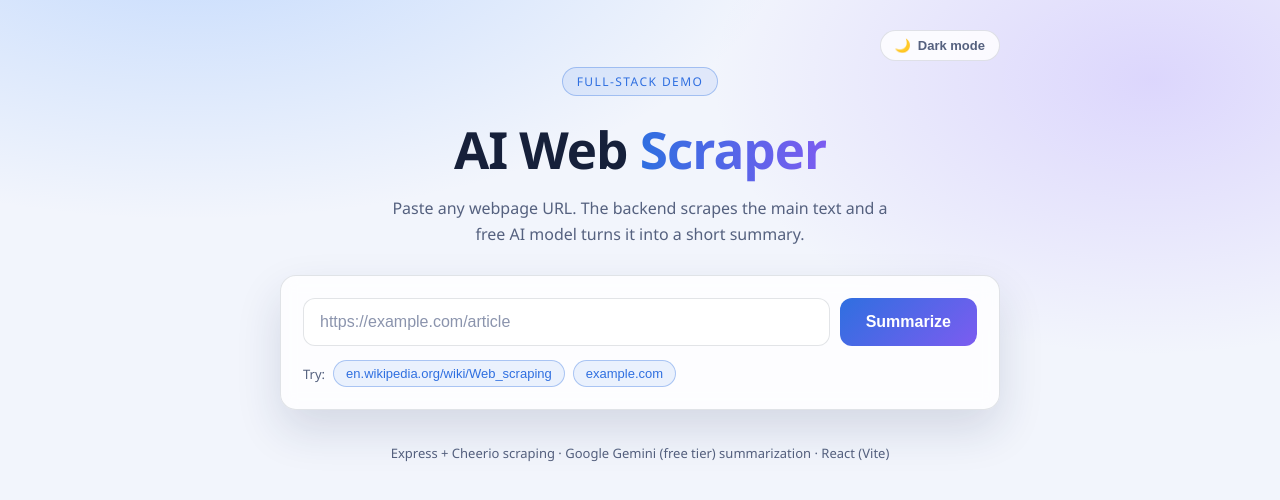
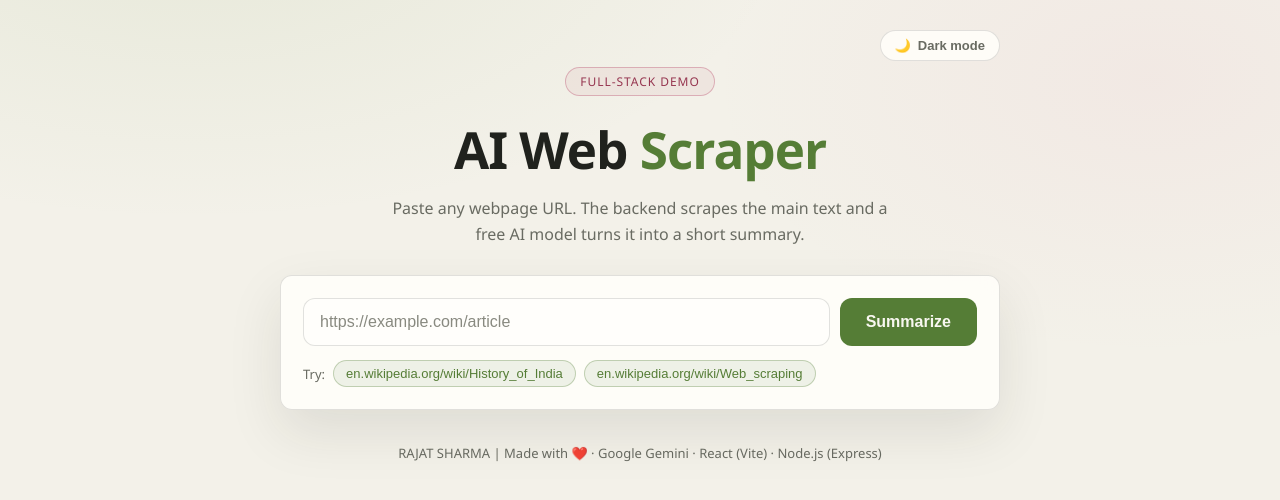
Before and after one commit to imrajat-sharma/ai-web-scraper, a React (Vite) app in the folder frontend/: page / in a window 1280 px wide. Shown: the top 500 px of the page. Built offline with nearby package versions, Linux system fonts and the light colour scheme.

Commit message:
UI layout changed

```diff
--- a/frontend/src/App.jsx
+++ b/frontend/src/App.jsx
@@ -1,32 +1,32 @@
-import { useEffect, useState } from 'react';
+import { useEffect, useState } from "react";
 
 const SAMPLE_URLS = [
-  'https://en.wikipedia.org/wiki/Web_scraping',
-  'https://example.com',
+  "https://en.wikipedia.org/wiki/History_of_India",
+  "https://en.wikipedia.org/wiki/Web_scraping",
 ];
 
 function normalizeUrl(value) {
   const trimmed = value.trim();
-  if (!trimmed) return '';
+  if (!trimmed) return "";
   return /^https?:\/\//i.test(trimmed) ? trimmed : `https://${trimmed}`;
 }
 
 function storedTheme() {
   try {
-    return localStorage.getItem('theme');
+    return localStorage.getItem("theme");
   } catch {
     return null;
   }
 }
 
 export default function App() {
-  const [url, setUrl] = useState('');
+  const [url, setUrl] = useState("");
   const [loading, setLoading] = useState(false);
   const [result, setResult] = useState(null);
   const [error, setError] = useState(null);
   const [copied, setCopied] = useState(false);
   const [theme, setTheme] = useState(
-    () => document.documentElement.dataset.theme || storedTheme() || 'dark'
+    () => document.documentElement.dataset.theme || storedTheme() || "dark",
   );
 
   useEffect(() => {
@@ -35,10 +35,10 @@ export default function App() {
 
   function toggleTheme() {
     setTheme((prev) => {
-      const next = prev === 'dark' ? 'light' : 'dark';
+      const next = prev === "dark" ? "light" : "dark";
       document.documentElement.dataset.theme = next;
       try {
-        localStorage.setItem('theme', next);
+        localStorage.setItem("theme", next);
       } catch {
         /* storage unavailable - theme just won't persist */
       }
@@ -52,32 +52,34 @@ export default function App() {
       await navigator.clipboard.writeText(result.summary);
       setCopied(true);
     } catch {
-      setError('Could not copy to the clipboard - your browser blocked the request.');
+      setError(
+        "Could not copy to the clipboard - your browser blocked the request.",
+      );
     }
   }
 
   function handleDownload() {
     if (!result) return;
     const header = [
-      result.title || 'Untitled page',
+      result.title || "Untitled page",
       `Source: ${result.url}`,
       `Generated by AI Web Scraper (${result.provider} \u00b7 ${result.model})`,
-      '',
-      '--- SUMMARY ---',
-      '',
-    ].join('\n');
-    const blob = new Blob([header, result.summary, '\n'], {
-      type: 'text/plain;charset=utf-8',
+      "",
+      "--- SUMMARY ---",
+      "",
+    ].join("\n");
+    const blob = new Blob([header, result.summary, "\n"], {
+      type: "text/plain;charset=utf-8",
     });
     const href = URL.createObjectURL(blob);
-    const slug = (result.title || 'summary')
+    const slug = (result.title || "summary")
       .toLowerCase()
-      .replace(/[^a-z0-9]+/g, '-')
-      .replace(/^-+|-+$/g, '')
+      .replace(/[^a-z0-9]+/g, "-")
+      .replace(/^-+|-+$/g, "")
       .slice(0, 60);
-    const anchor = document.createElement('a');
+    const anchor = document.createElement("a");
     anchor.href = href;
-    anchor.download = `${slug || 'summary'}.txt`;
+    anchor.download = `${slug || "summary"}.txt`;
     document.body.appendChild(anchor);
     anchor.click();
     anchor.remove();
@@ -88,7 +90,7 @@ export default function App() {
     event.preventDefault();
     const target = normalizeUrl(url);
     if (!target) {
-      setError('Paste a webpage URL to summarize.');
+      setError("Paste a webpage URL to summarize.");
       return;
     }
 
@@ -97,20 +99,22 @@ export default function App() {
     setResult(null);
 
     try {
-      const res = await fetch('/api/summarize', {
-        method: 'POST',
-        headers: { 'Content-Type': 'application/json' },
+      const res = await fetch("/api/summarize", {
+        method: "POST",
+        headers: { "Content-Type": "application/json" },
         body: JSON.stringify({ url: target }),
       });
       const data = await res.json().catch(() => ({}));
       if (!res.ok) {
-        throw new Error(data.error || `Request failed with status ${res.status}.`);
+        throw new Error(
+          data.error || `Request failed with status ${res.status}.`,
+        );
       }
       setResult(data);
     } catch (err) {
       setError(
         err.message ||
-          'Could not reach the backend. Make sure it is running on port 3001.'
+          "Could not reach the backend. Make sure it is runnning and that you have an internet connection.",
       );
     } finally {
       setLoading(false);
@@ -126,8 +130,8 @@ export default function App() {
           onClick={toggleTheme}
           aria-label="Toggle color theme"
         >
-          {theme === 'dark' ? '\u2600\ufe0f' : '\u{1F319}'}{' '}
-          <span>{theme === 'dark' ? 'Light' : 'Dark'} mode</span>
+          {theme === "dark" ? "\u2600\ufe0f" : "\u{1F319}"}{" "}
+          <span>{theme === "dark" ? "Light" : "Dark"} mode</span>
         </button>
       </div>
       <header className="hero">
@@ -136,8 +140,8 @@ export default function App() {
           AI Web <span className="accent">Scraper</span>
         </h1>
         <p className="tagline">
-          Paste any webpage URL. The backend scrapes the main text and a free
-          AI model turns it into a short summary.
+          Paste any webpage URL. The backend scrapes the main text and a free AI
+          model turns it into a short summary.
         </p>
       </header>
 
@@ -147,6 +151,8 @@ export default function App() {
             type="text"
             inputMode="url"
             className="url-input"
+            name="url"
+            autoComplete="url"
             placeholder="https://example.com/article"
             value={url}
             onChange={(e) => setUrl(e.target.value)}
@@ -160,7 +166,7 @@ export default function App() {
                 Summarizing…
               </>
             ) : (
-              'Summarize'
+              "Summarize"
             )}
           </button>
         </form>
@@ -175,7 +181,7 @@ export default function App() {
               disabled={loading}
               onClick={() => setUrl(sample)}
             >
-              {sample.replace(/^https?:\/\//, '').replace(/\/$/, '')}
+              {sample.replace(/^https?:\/\//, "").replace(/\/$/, "")}
             </button>
           ))}
         </div>
@@ -187,13 +193,15 @@ export default function App() {
             <span className="spinner" aria-hidden="true" />
             <div>
               <h2>Working on it…</h2>
-              <p>Fetching the page, extracting text, and asking AI to summarize.</p>
+              <p>
+                Fetching the page, extracting text, and asking AI to summarize.
+              </p>
             </div>
           </div>
           <div className="skeleton">
             <span />
             <span />
-            <span style={{ width: '65%' }} />
+            <span style={{ width: "65%" }} />
           </div>
         </section>
       )}
@@ -208,8 +216,13 @@ export default function App() {
       {result && !loading && (
         <section className="card result-card">
           <div className="result-head">
-            <h2>{result.title || 'Untitled page'}</h2>
-            <a href={result.url} target="_blank" rel="noreferrer" className="source-link">
+            <h2>{result.title || "Untitled page"}</h2>
+            <a
+              href={result.url}
+              target="_blank"
+              rel="noreferrer"
+              className="source-link"
+            >
               {result.url}
             </a>
           </div>
@@ -218,20 +231,30 @@ export default function App() {
             <span className="chip chip-ai">
               {result.provider} · {result.model}
             </span>
-            <span className="chip">{result.scrapedChars.toLocaleString()} chars scraped</span>
-            <span className="chip">{(result.elapsedMs / 1000).toFixed(1)}s</span>
-            {result.truncated && <span className="chip chip-warn">text truncated</span>}
+            <span className="chip">
+              {result.scrapedChars.toLocaleString()} chars scraped
+            </span>
+            <span className="chip">
+              {(result.elapsedMs / 1000).toFixed(1)}s
+            </span>
+            {result.truncated && (
+              <span className="chip chip-warn">text truncated</span>
+            )}
           </div>
 
           <div className="result-actions">
             <button
               type="button"
-              className={`action-btn${copied ? ' action-btn-done' : ''}`}
+              className={`action-btn${copied ? " action-btn-done" : ""}`}
               onClick={handleCopy}
             >
-              {copied ? 'Copied \u2713' : 'Copy summary'}
+              {copied ? "Copied \u2713" : "Copy summary"}
             </button>
-            <button type="button" className="action-btn" onClick={handleDownload}>
+            <button
+              type="button"
+              className="action-btn"
+              onClick={handleDownload}
+            >
               Download .txt
             </button>
           </div>
@@ -241,7 +264,8 @@ export default function App() {
       )}
 
       <footer className="footer">
-        Express + Cheerio scraping · Google Gemini (free tier) summarization · React (Vite)
+        RAJAT SHARMA | Made with ❤️ · Google Gemini · React (Vite) · Node.js
+        (Express)
       </footer>
     </div>
   );
--- a/frontend/src/styles.css
+++ b/frontend/src/styles.css
@@ -1,61 +1,61 @@
 /* ---------- theme palettes ---------- */
 :root {
   color-scheme: dark;
-  --bg: #0b1020;
-  --glow-1: rgba(110, 168, 254, 0.18);
-  --glow-2: rgba(155, 123, 255, 0.16);
-  --card: rgba(255, 255, 255, 0.045);
-  --card-border: rgba(255, 255, 255, 0.1);
-  --text: #e8ecf7;
-  --muted: #9aa5c4;
-  --accent: #6ea8fe;
-  --accent-2: #9b7bff;
-  --accent-soft: rgba(110, 168, 254, 0.1);
-  --accent-border: rgba(110, 168, 254, 0.3);
-  --danger: #ff7b8a;
-  --danger-soft: rgba(255, 123, 138, 0.08);
-  --danger-border: rgba(255, 123, 138, 0.45);
-  --danger-text: #ffc4cb;
-  --warn: #ffd479;
-  --warn-border: rgba(255, 212, 121, 0.35);
-  --input-bg: rgba(0, 0, 0, 0.28);
-  --input-placeholder: #6c779a;
-  --chip-bg: rgba(255, 255, 255, 0.06);
-  --btn-text: #08101f;
-  --spinner-track: rgba(8, 16, 31, 0.35);
-  --skeleton-a: rgba(255, 255, 255, 0.06);
-  --skeleton-b: rgba(255, 255, 255, 0.14);
-  --shadow: 0 20px 50px rgba(0, 0, 0, 0.35);
-  --radius: 16px;
+  --bg: #10110f;
+  --glow-1: rgba(178, 214, 135, 0.08);
+  --glow-2: rgba(242, 143, 177, 0.045);
+  --card: rgba(27, 29, 25, 0.88);
+  --card-border: rgba(244, 241, 232, 0.12);
+  --text: #f4f1e8;
+  --muted: #a7a79d;
+  --accent: #b8d98a;
+  --accent-2: #a3c875;
+  --accent-soft: rgba(184, 217, 138, 0.1);
+  --accent-border: rgba(184, 217, 138, 0.32);
+  --danger: #f28ca7;
+  --danger-soft: rgba(242, 140, 167, 0.08);
+  --danger-border: rgba(242, 140, 167, 0.42);
+  --danger-text: #f4bac9;
+  --warn: #e7c887;
+  --warn-border: rgba(231, 200, 135, 0.35);
+  --input-bg: rgba(13, 14, 12, 0.72);
+  --input-placeholder: #77796f;
+  --chip-bg: rgba(244, 241, 232, 0.055);
+  --btn-text: #171a13;
+  --spinner-track: rgba(244, 241, 232, 0.2);
+  --skeleton-a: rgba(244, 241, 232, 0.055);
+  --skeleton-b: rgba(244, 241, 232, 0.12);
+  --shadow: 0 24px 64px rgba(0, 0, 0, 0.28);
+  --radius: 12px;
 }
 
-[data-theme='light'] {
+[data-theme="light"] {
   color-scheme: light;
-  --bg: #f2f5fc;
-  --glow-1: rgba(110, 168, 254, 0.35);
-  --glow-2: rgba(155, 123, 255, 0.25);
-  --card: rgba(255, 255, 255, 0.82);
-  --card-border: rgba(22, 32, 58, 0.12);
-  --text: #16203a;
-  --muted: #55617f;
-  --accent: #2f6fe0;
-  --accent-2: #7c5cf0;
-  --accent-soft: rgba(47, 111, 224, 0.09);
-  --accent-border: rgba(47, 111, 224, 0.35);
-  --danger: #d33b4e;
-  --danger-soft: rgba(211, 59, 78, 0.07);
-  --danger-border: rgba(211, 59, 78, 0.4);
-  --danger-text: #a32537;
-  --warn: #9a6b00;
-  --warn-border: rgba(154, 107, 0, 0.4);
-  --input-bg: rgba(255, 255, 255, 0.85);
-  --input-placeholder: #8b94ad;
-  --chip-bg: rgba(22, 32, 58, 0.05);
-  --btn-text: #ffffff;
-  --spinner-track: rgba(22, 32, 58, 0.18);
-  --skeleton-a: rgba(22, 32, 58, 0.06);
-  --skeleton-b: rgba(22, 32, 58, 0.12);
-  --shadow: 0 20px 45px rgba(31, 45, 85, 0.14);
+  --bg: #f3f1e9;
+  --glow-1: rgba(134, 166, 92, 0.11);
+  --glow-2: rgba(222, 123, 157, 0.07);
+  --card: rgba(255, 254, 250, 0.88);
+  --card-border: rgba(28, 30, 25, 0.13);
+  --text: #20221d;
+  --muted: #696b62;
+  --accent: #557d36;
+  --accent-2: #466c2c;
+  --accent-soft: rgba(85, 125, 54, 0.09);
+  --accent-border: rgba(85, 125, 54, 0.3);
+  --danger: #b84968;
+  --danger-soft: rgba(184, 73, 104, 0.07);
+  --danger-border: rgba(184, 73, 104, 0.35);
+  --danger-text: #963650;
+  --warn: #8c681d;
+  --warn-border: rgba(140, 104, 29, 0.35);
+  --input-bg: rgba(255, 255, 252, 0.88);
+  --input-placeholder: #898a80;
+  --chip-bg: rgba(32, 34, 29, 0.045);
+  --btn-text: #f8f7f0;
+  --spinner-track: rgba(32, 34, 29, 0.16);
+  --skeleton-a: rgba(32, 34, 29, 0.055);
+  --skeleton-b: rgba(32, 34, 29, 0.11);
+  --shadow: 0 22px 54px rgba(41, 42, 33, 0.1);
 }
 
 * {
@@ -65,7 +65,12 @@
 body {
   margin: 0;
   min-height: 100vh;
-  font-family: 'Segoe UI', system-ui, -apple-system, Roboto, sans-serif;
+  font-family:
+    "Segoe UI",
+    system-ui,
+    -apple-system,
+    Roboto,
+    sans-serif;
   background:
     radial-gradient(1000px 500px at 15% -10%, var(--glow-1), transparent 60%),
     radial-gradient(800px 500px at 90% 10%, var(--glow-2), transparent 55%),
@@ -97,7 +102,10 @@ body {
   border-radius: 999px;
   padding: 7px 14px;
   cursor: pointer;
-  transition: color 0.15s ease, border-color 0.15s ease, transform 0.12s ease;
+  transition:
+    color 0.15s ease,
+    border-color 0.15s ease,
+    transform 0.12s ease;
 }
 
 .theme-toggle:hover {
@@ -114,14 +122,14 @@ body {
 .hero-badge {
   display: inline-block;
   font-size: 12px;
-  letter-spacing: 0.12em;
+  letter-spacing: 0.08em;
   text-transform: uppercase;
-  color: var(--accent);
-  border: 1px solid var(--accent-border);
+  color: var(--danger-text);
+  border: 1px solid var(--danger-border);
   border-radius: 999px;
   padding: 5px 14px;
   margin-bottom: 18px;
-  background: var(--accent-soft);
+  background: var(--danger-soft);
 }
 
 .hero h1 {
@@ -131,10 +139,7 @@ body {
 }
 
 .accent {
-  background: linear-gradient(90deg, var(--accent), var(--accent-2));
-  -webkit-background-clip: text;
-  background-clip: text;
-  color: transparent;
+  color: var(--accent);
 }
 
 .tagline {
@@ -158,9 +163,9 @@ body {
 }
 
 .url-form {
-  display: flex;
+  display: grid;
+  grid-template-columns: minmax(0, 1fr) auto;
   gap: 10px;
-  flex-wrap: wrap;
 }
 
 .url-input {
@@ -173,7 +178,9 @@ body {
   border: 1px solid var(--card-border);
   border-radius: 12px;
   outline: none;
-  transition: border-color 0.15s ease, box-shadow 0.15s ease;
+  transition:
+    border-color 0.15s ease,
+    box-shadow 0.15s ease;
 }
 
 .url-input:focus {
@@ -194,11 +201,14 @@ body {
   font-size: 16px;
   font-weight: 600;
   color: var(--btn-text);
-  background: linear-gradient(135deg, var(--accent), var(--accent-2));
+  background: var(--accent);
   border: none;
   border-radius: 12px;
   cursor: pointer;
-  transition: transform 0.12s ease, filter 0.12s ease, opacity 0.12s ease;
+  transition:
+    transform 0.12s ease,
+    filter 0.12s ease,
+    opacity 0.12s ease;
 }
 
 .summarize-btn:hover:not(:disabled) {
@@ -378,7 +388,10 @@ body {
   border-radius: 10px;
   padding: 8px 15px;
   cursor: pointer;
-  transition: background 0.15s ease, transform 0.12s ease, color 0.15s ease;
+  transition:
+    background 0.15s ease,
+    transform 0.12s ease,
+    color 0.15s ease;
 }
 
 .action-btn:hover {
@@ -409,7 +422,7 @@ body {
 
 @media (max-width: 560px) {
   .url-form {
-    flex-direction: column;
+    grid-template-columns: minmax(0, 1fr);
   }
 
   .summarize-btn {
```
